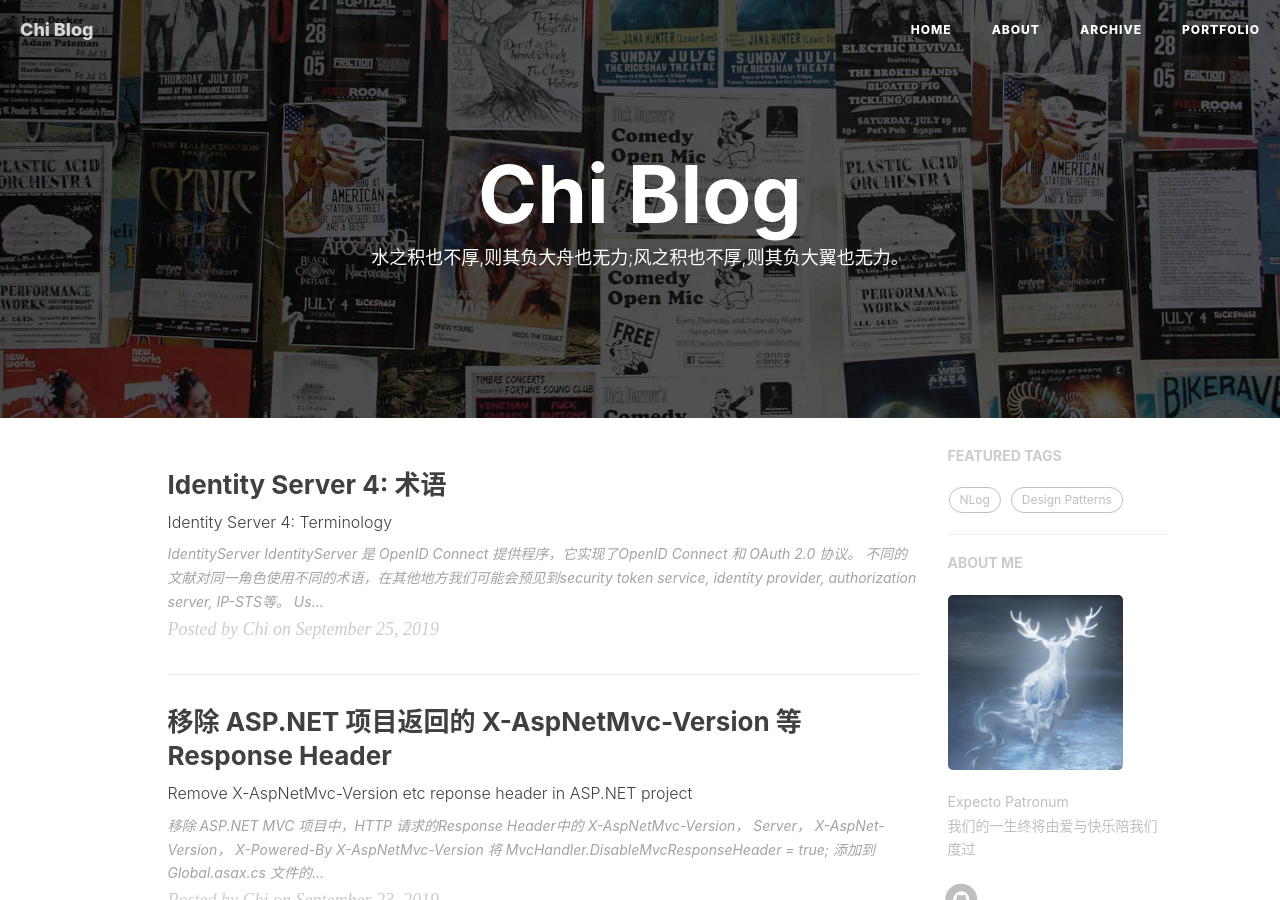
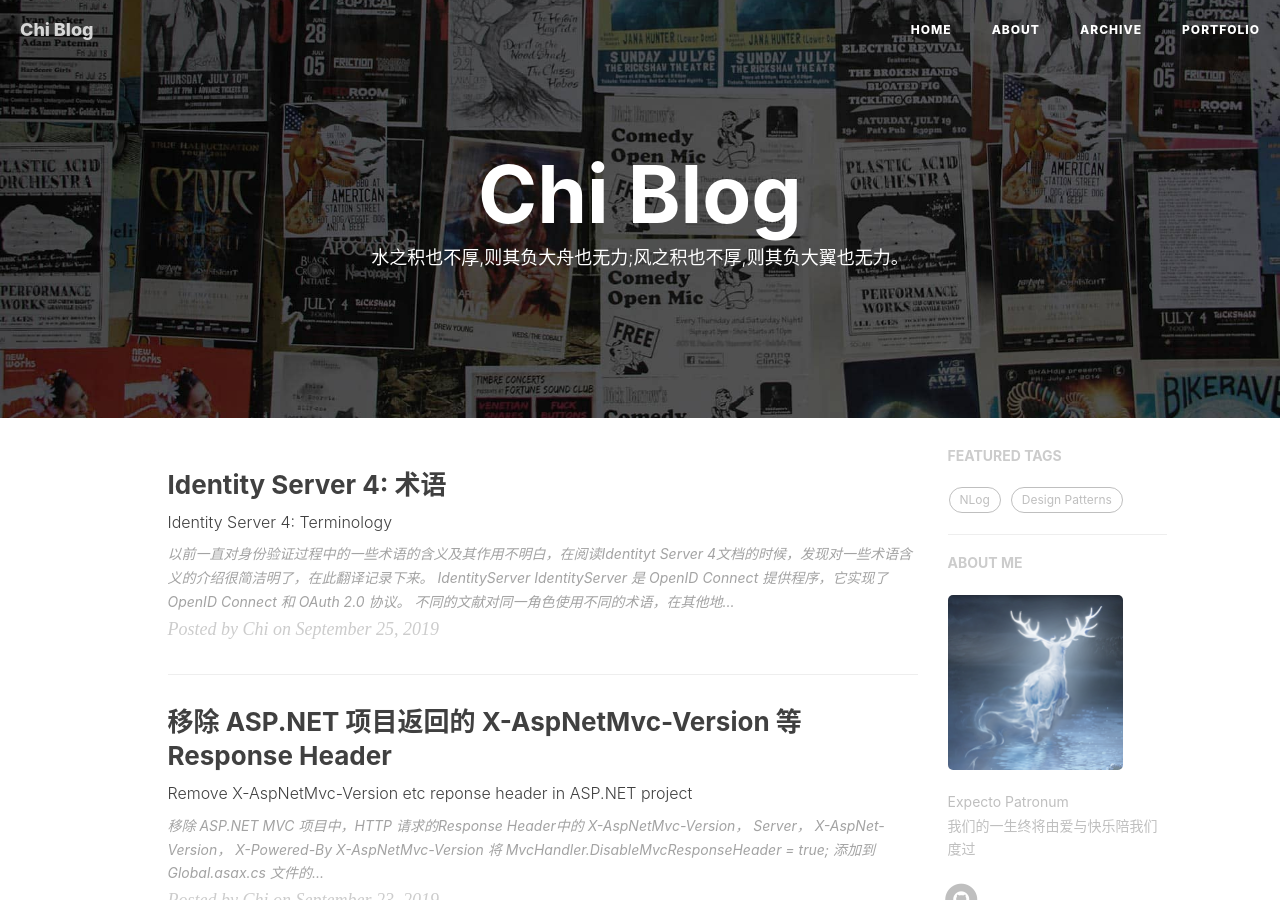
Before and after one commit to realZhangChi/realZhangChi.github.io, a Jekyll site: the page built from index.html, in a window 1280 px wide and 900 px high. Built offline with Jekyll 4.4.1, drawn with Linux system fonts in a browser that asks for light colours; nearby versions of some CDN libraries; the list of posts is cut into pages by our own code; comment, search, counter and statistics services are not loaded; some of the changed lines change nothing that is shown.

Commit message:
:pencil: terminology

```diff
--- a/_posts/2019-09-27-identity-server-4-terminology.md
+++ b/_posts/2019-09-27-identity-server-4-terminology.md
@@ -4,24 +4,55 @@
 subtitle: 'Identity Server 4: Terminology'
 author: "Chi"
 date: 2019-09-25
-header-img: "img/in-post/2019-09-27-identity-server-4-terminology/terminology.png"
+header-style: text
 catalog: false
 tags:
   - Identity Server 4
 ---
 
+以前一直对身份验证过程中的一些术语的含义及其作用不明白，在阅读Identityt Server 4文档的时候，发现对一些术语含义的介绍很简洁明了，在此翻译记录下来。
+
 ## IdentityServer
+
+![terminology]("/img/in-post/2019-09-27-identity-server-4-terminology/terminology.png")
 
 IdentityServer 是 OpenID Connect 提供程序，它实现了OpenID Connect 和 OAuth 2.0 协议。
 
-不同的文献对同一角色使用不同的术语，在其他地方我们可能会预见到security token service, identity provider, authorization server, IP-STS等。
+不同的文献对同一角色使用不同的术语，在其他地方我们可能会见到security token service, identity provider, authorization server, IP-STS等。
+
+简而言之，它们都是一样的：一种向客户端颁发安全令牌的软件。
+
+IdentityServer具有许多功能：
+
+- 保护系统资源
+- 使用本地帐户数据或通过外部身份提供商(如Google, Facebook)对用户进行身份验证
+- 提供会话管理和单点登录
+- 向客户端发布身份验证和访问令牌
+- 验证令牌
 
 ## User
 
+用户是使用在IdentityServer中注册的客户端来访问资源的人。
+
 ## Client
+
+客户端是软件中从IdentityServer请求令牌的部分，用于认证用户（请求身份令牌）或用于访问资源（请求访问令牌）。客户端必须先向IdentityServer注册，然后才能请求令牌。
+
+客户端的示例包括Web应用程序，本地手机APP或桌面应用程序，SPA，服务器进程等。
 
 ## Resources
 
+资源是要使用IdentityServer保护的东西，比如用户的身份数据(Identity data)或API。
+
+每个资源都有一个唯一的名称-客户端使用此名称来指定他们要访问的资源。
+
+**身份数据(Identity data)**:有关用户的身份信息（也称为声明claims），例如名称或电子邮件地址。
+**APIs**: API资源代表客户端想要调用的功能,通常实现为Web API。
+
 ## Identity Token
 
+身份令牌(Identity Token)表示身份验证过程的结果,它至少包含用户的标识符(又称sub, subject claim)，以及有关用户如何以及何时进行认证的信息。它可以包含其他身份数据。
+
 ## Access Token
+
+访问令牌(Access Token)允许客户端访问API资源。客户端请求访问令牌并携带访问令牌来访问API。访问令牌包含有关客户端和用户（如果有）的信息。API使用该信息来授权对其数据的访问。
```
